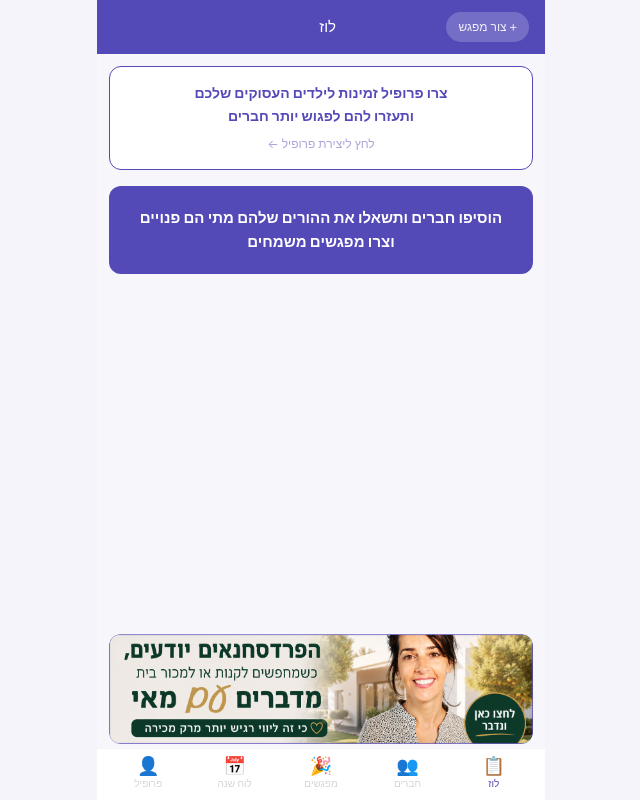
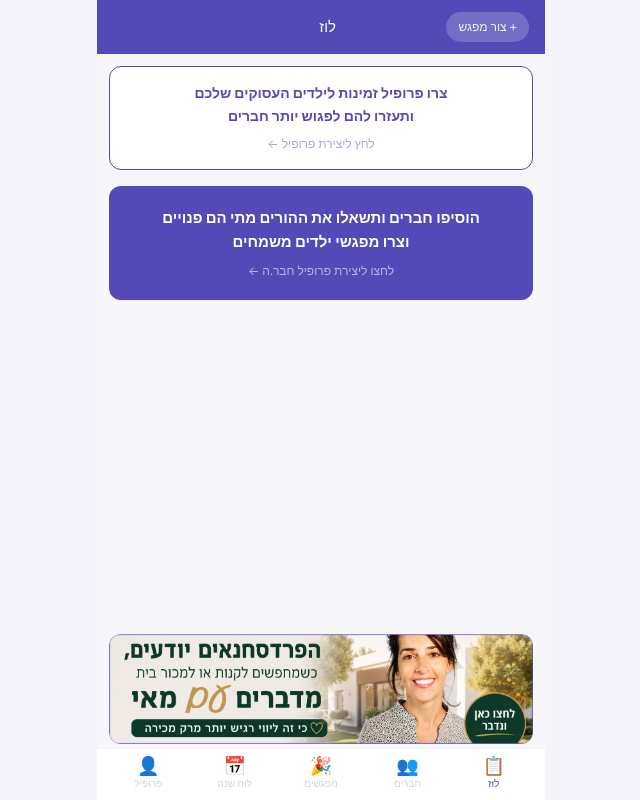
Before and after one commit to madeinphk-alt/kidimeet, a Next.js app: page / in a window 1280 px wide. Shown: the whole page, without its empty margins (319-959 px from the left). Built offline with nearby package versions, Linux system fonts and the light colour scheme.

Commit message:
Update empty state text with subtitle

```diff
--- a/src/app/page.tsx
+++ b/src/app/page.tsx
@@ -288,8 +288,9 @@ export default function LuzPage() {
         {upcoming.length === 0 && friends.length === 0 && (
           <Link href="/friends" className="block bg-[#534AB7] rounded-xl px-5 py-5 text-center active:opacity-80 mb-4" dir="rtl">
             <p className="text-white text-[15px] font-semibold leading-relaxed">
-              הוסיפו חברים ותשאלו את ההורים שלהם מתי הם פנויים וצרו מפגשים משמחים
+              הוסיפו חברים ותשאלו את ההורים מתי הם פנויים<br />וצרו מפגשי ילדים משמחים
             </p>
+            <p className="text-white/60 text-[12px] mt-2">לחצו ליצירת פרופיל חבר.ה ←</p>
           </Link>
         )}
         {upcoming.length === 0 && friends.length > 0 && (
```
